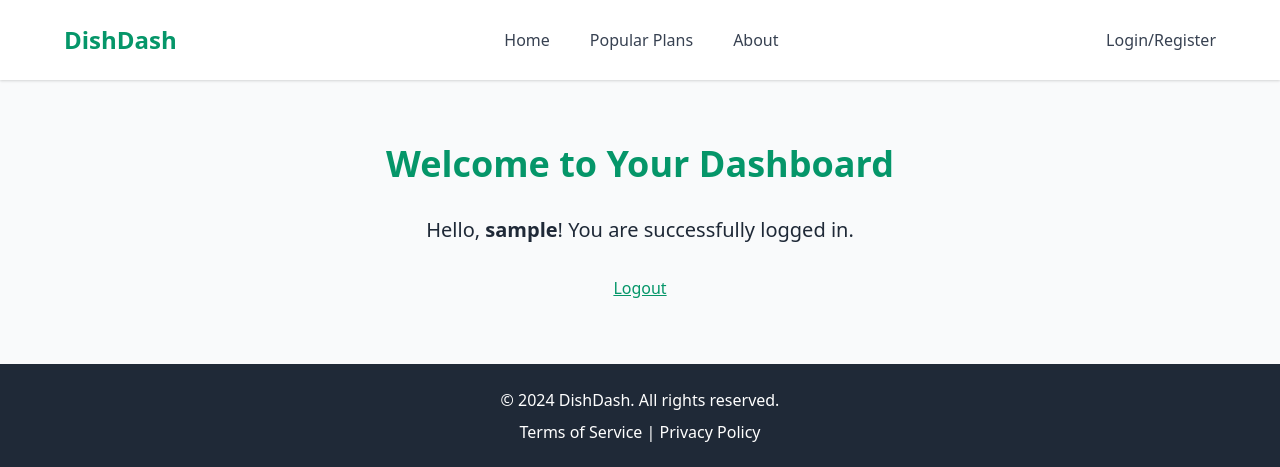
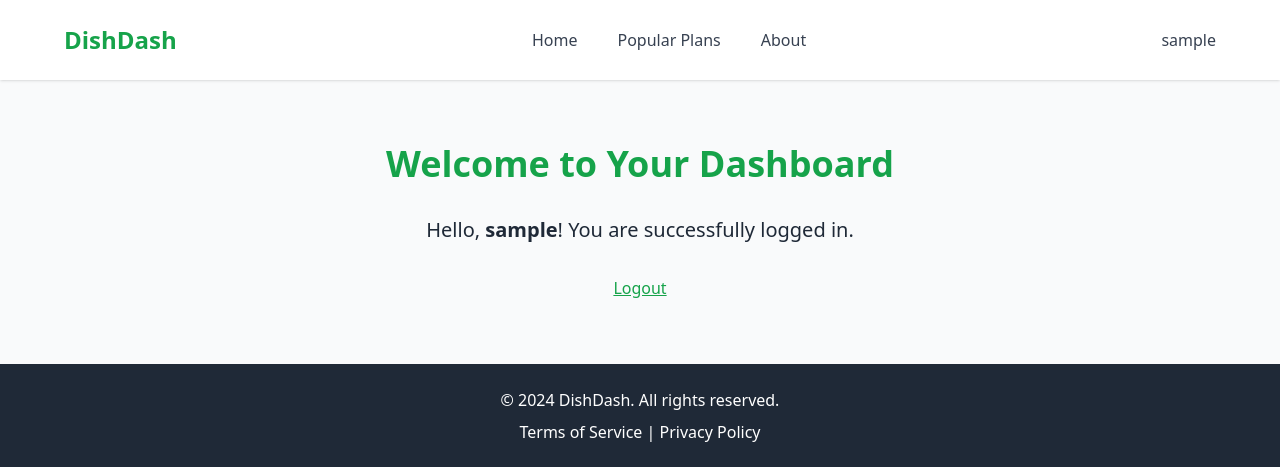
Before and after one commit to friedavocadoes/DishDash, a PHP site: page /dashboard.php in a window 1280 px wide. Shown: the top 467 px of the page. Run offline with PHP 8.4, Linux system fonts and the light colour scheme; the visitor is signed in with stand-in values (Sample User, id 1); some libraries are stand-ins or nearby versions.

Commit message:
navbar conditional username

```diff
--- a/dashboard.php
+++ b/dashboard.php
@@ -1,13 +1,11 @@
 <?php
 session_start();
 
-// Redirect to login page if not logged in
 if (!isset($_SESSION['username'])) {
     header("Location: login.php");
     exit();
 }
 
-// Fetch the logged-in username
 $username = $_SESSION['username'];
 ?>
 
@@ -18,7 +16,8 @@ $username = $_SESSION['username'];
     <meta charset="UTF-8">
     <meta name="viewport" content="width=device-width, initial-scale=1.0">
     <title>Dashboard</title>
-    <link href="https://cdn.jsdelivr.net/npm/tailwindcss@2.2.19/dist/tailwind.min.css" rel="stylesheet">
+    <script src="https://cdn.tailwindcss.com"></script>
+
 </head>
 
 <body class="bg-gray-50 text-gray-800">
--- a/navbar.php
+++ b/navbar.php
@@ -1,15 +1,43 @@
-<!-- Navbar -->
+<?php
+if (session_status() === PHP_SESSION_NONE) {
+    session_start();
+}
+?>
+
 <nav class="bg-white shadow">
     <div class="container mx-auto px-16 py-6 flex justify-between items-center">
+
         <a href="index.php" class="text-2xl font-semibold text-green-600">DishDash</a>
+
+
         <ul class="flex space-x-10 mx-auto">
             <li><a href="index.php" class="text-gray-700 hover:text-green-600">Home</a></li>
             <li><a href="popular.php" class="text-gray-700 hover:text-green-600">Popular Plans</a></li>
             <li><a href="about.php" class="text-gray-700 hover:text-green-600">About</a></li>
+        </ul>
 
-        </ul>
         <ul>
-            <li class="r-0"><a href="login.php" class="text-gray-700 hover:text-green-600">Login/Register</a></li>
+            <?php if (isset($_SESSION['username'])): ?>
+
+                <li class="relative group inline-block">
+                    <span class="text-gray-700 cursor-pointer hover:text-green-600">
+                        <?php echo htmlspecialchars($_SESSION['username']); ?>
+                    </span>
+
+                    <!-- Dropdown content -->
+                    <div
+                        class="absolute right-0 hidden group-hover:block bg-white border border-gray-200 rounded shadow-md">
+                        <a href="logout.php" class="block px-4 py-2 text-gray-700 hover:bg-gray-100">Logout</a>
+                    </div>
+
+
+
+
+                </li>
+
+            <?php else: ?>
+                <li><a href="login.php" class="text-gray-700 hover:text-green-600">Login/Register</a></li>
+            <?php endif; ?>
         </ul>
     </div>
 </nav>
```
